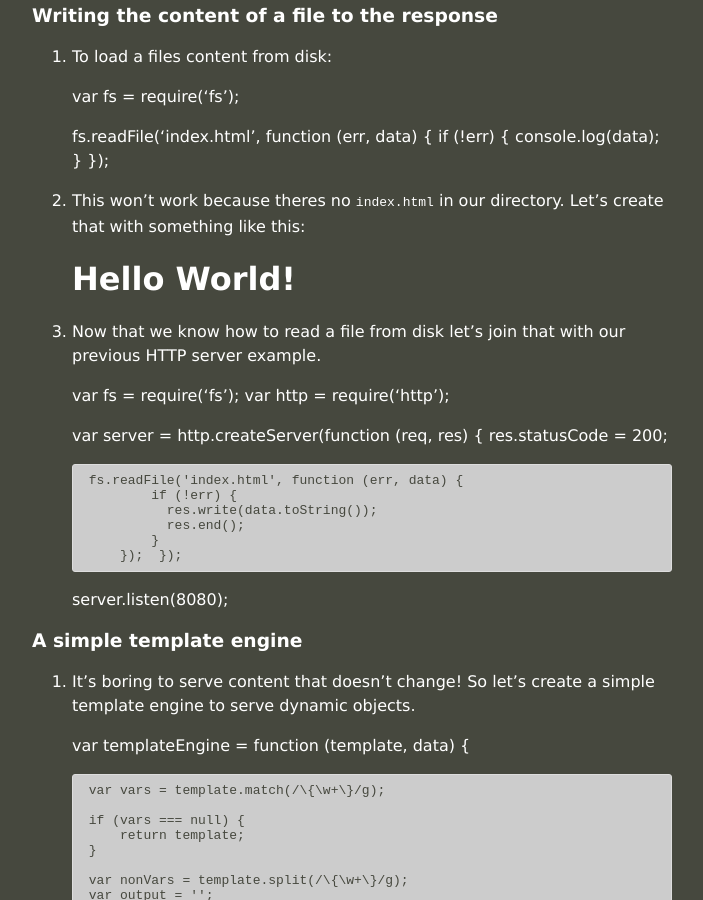
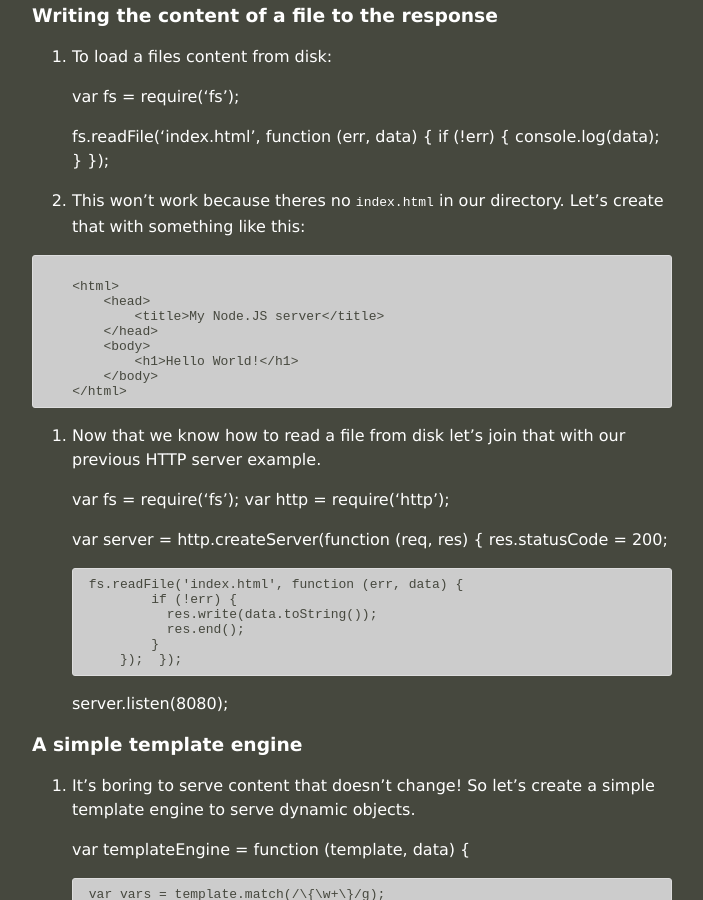
Before and after one commit to JavaScriptKC/workshop, a Jekyll site: the page built from _posts/2012-11-2-http.md, in a window 1280 px wide and 900 px high, scrolled down 1878 px. Shown: the whole window, without its empty margins (288-991 px from the left). Built offline with Jekyll 4.4.1, drawn with Linux system fonts in a browser that asks for light colours.

Commit message:
Shwoed HTML sample code

````diff
--- a/_posts/2012-11-2-http.md
+++ b/_posts/2012-11-2-http.md
@@ -89,16 +89,16 @@ A call to ```res.end()``` is required in order to let the client know the server
     });
 
 1. This won't work because theres no ```index.html``` in our directory. Let's create that with something like this:
-
-    <html>
-        <head>
-            <title>My Node.JS server</title>
-        </head>
-        <body>
-            <h1>Hello World!</h1>
-        </body>
-    </html>
-
+<pre><code>
+    &lt;html&gt;
+        &lt;head&gt;
+            &lt;title&gt;My Node.JS server&lt;/title&gt;
+        &lt;/head&gt;
+        &lt;body&gt;
+            &lt;h1&gt;Hello World!&lt;/h1&gt;
+        &lt;/body&gt;
+    &lt;/html&gt;
+</code></pre>
 1. Now that we know how to read a file from disk let's join that with our previous HTTP server example.
 
     var fs = require('fs');
@@ -188,22 +188,22 @@ Let's use this simple template engine to parse the content of our ```index.html`
     server.listen(8080);
 
 Now try this in the browser. You'll notice that the output is the same. Let's update ```index.html``` to take advantage of our template engine.
-
-    <html>
-        <head>
-            <title>My Node.JS server</title>
-        </head>
-        <body>
-            <h1>Hello {name}!</h1>
-            <ul>
-                <li>Node Version: {node}</li>
-                <li>V8 Version: {v8}</li>
-                <li>URL: {url}</li>
-                <li>Time: {time}</li>
-            </ul>
-        </body>
-    </html>
-
+<pre><code>
+    &lt;html&gt;
+        &lt;head&gt;
+            &lt;title&gt;My Node.JS server&lt;/title&gt;
+        &lt;/head&gt;
+        &lt;body&gt;
+            &lt;h1&gt;Hello {name}!&lt;/h1&gt;
+            &lt;ul&gt;
+                &lt;li&gt;Node Version: {node}&lt;/li&gt;
+                &lt;li&gt;V8 Version: {v8}&lt;/li&gt;
+                &lt;li&gt;URL: {url}&lt;/li&gt;
+                &lt;li&gt;Time: {time}&lt;/li&gt;
+            &lt;/ul&gt;
+        &lt;/body&gt;
+    &lt;/html&gt;
+</code></pre>
 The above modifications require several properties on our data object (name, node, v8, url, time), let's assign those:
 
     ... (code omitted from example)
````
